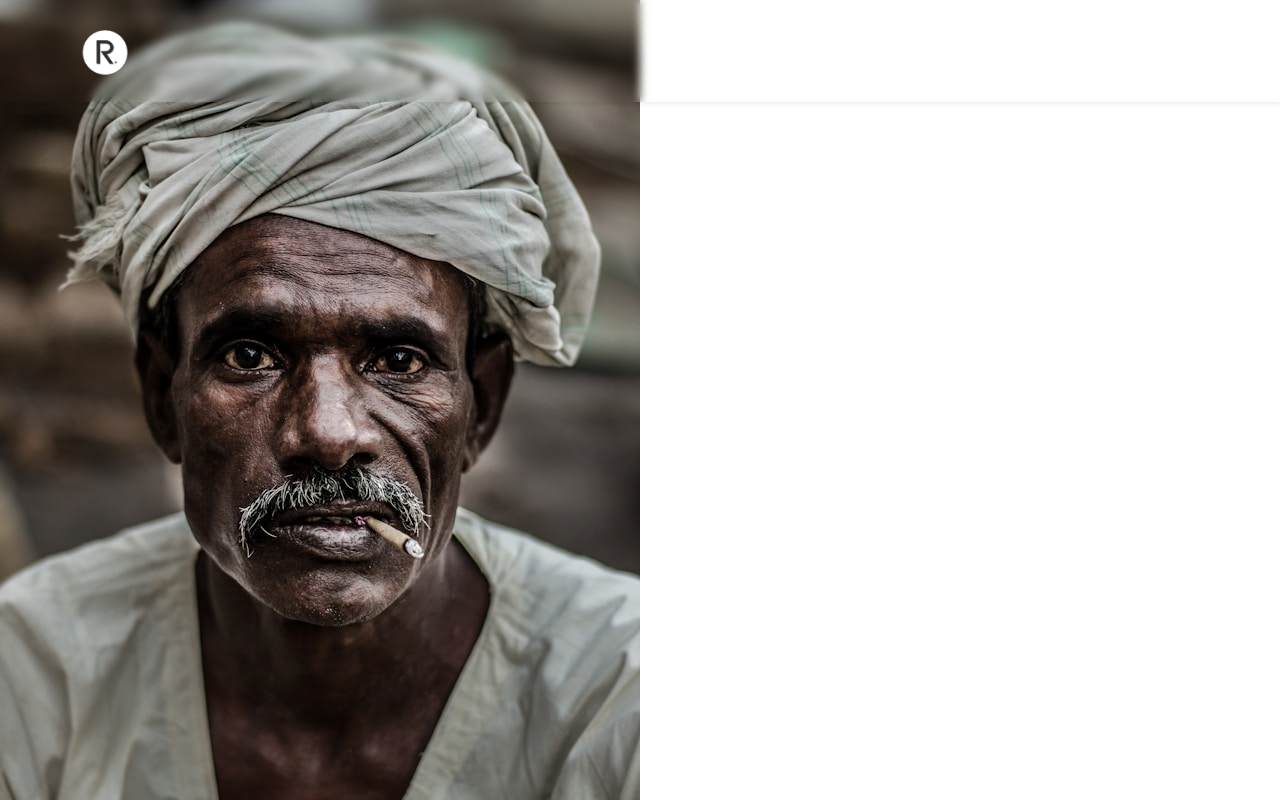
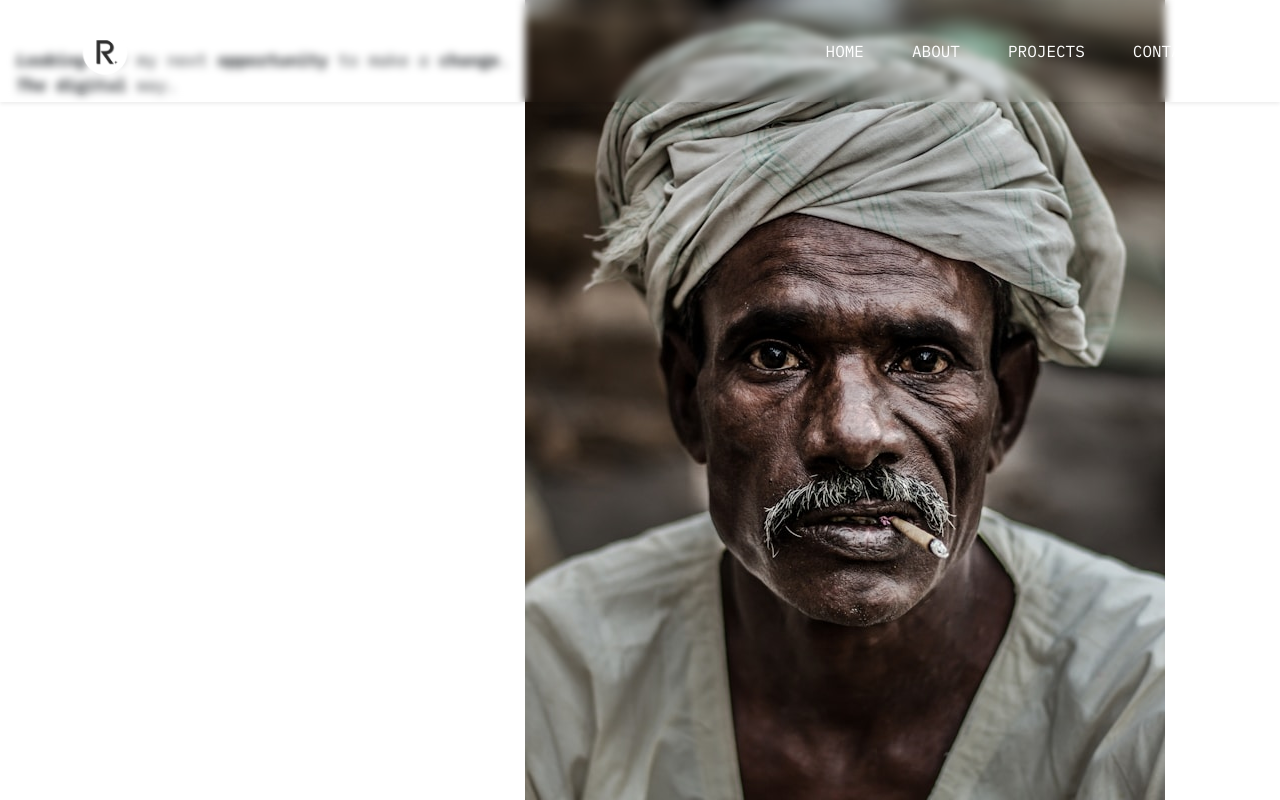
Before and after one commit to Rubylenshy/portfolio, a Vue app: page /about in a window 1280 px wide. Shown: the top 800 px of the page. Built offline with nearby package versions, Linux system fonts and the light colour scheme; a web font is replaced by a local one.

Commit message:
refactor: update about page

```diff
--- a/src/pages/about.vue
+++ b/src/pages/about.vue
@@ -1,12 +1,17 @@
 <template>
     <NavBar />
 
-    <section class="about-intro-hero h-100vh">
-        <div class="intro-hero-texts">
-
+    <section class="about-page h-100vh">
+        <div class="about-intro-hero d-flex flex-column-reverse flex-md-row">
+            <div class="intro-hero-texts py-5 px-3">
+                <p>
+                    <strong><cite>Looking</cite></strong> <em>for</em> my next
+                    <strong>opportunity</strong>
+                    to make <em>a</em> <strong>change</strong>. <br>
+                    <strong><cite>The</cite></strong> <strong>digital</strong> way.</p>
             </div>
             <img src="../assets/images/side-image.jpg" alt="Reuben Oluwafemi">
-    </section>
+        </div>
 
         <section class="about-me p-3 my-4 mx-auto">
             <div class="info-grid d-grid">
@@ -28,6 +33,8 @@
                 </div>
             </div>
         </section>
+    </section>
+
 
     <FooterComp />
 </template>
```
Lines whose indentation alone changed are shown as unchanged.
